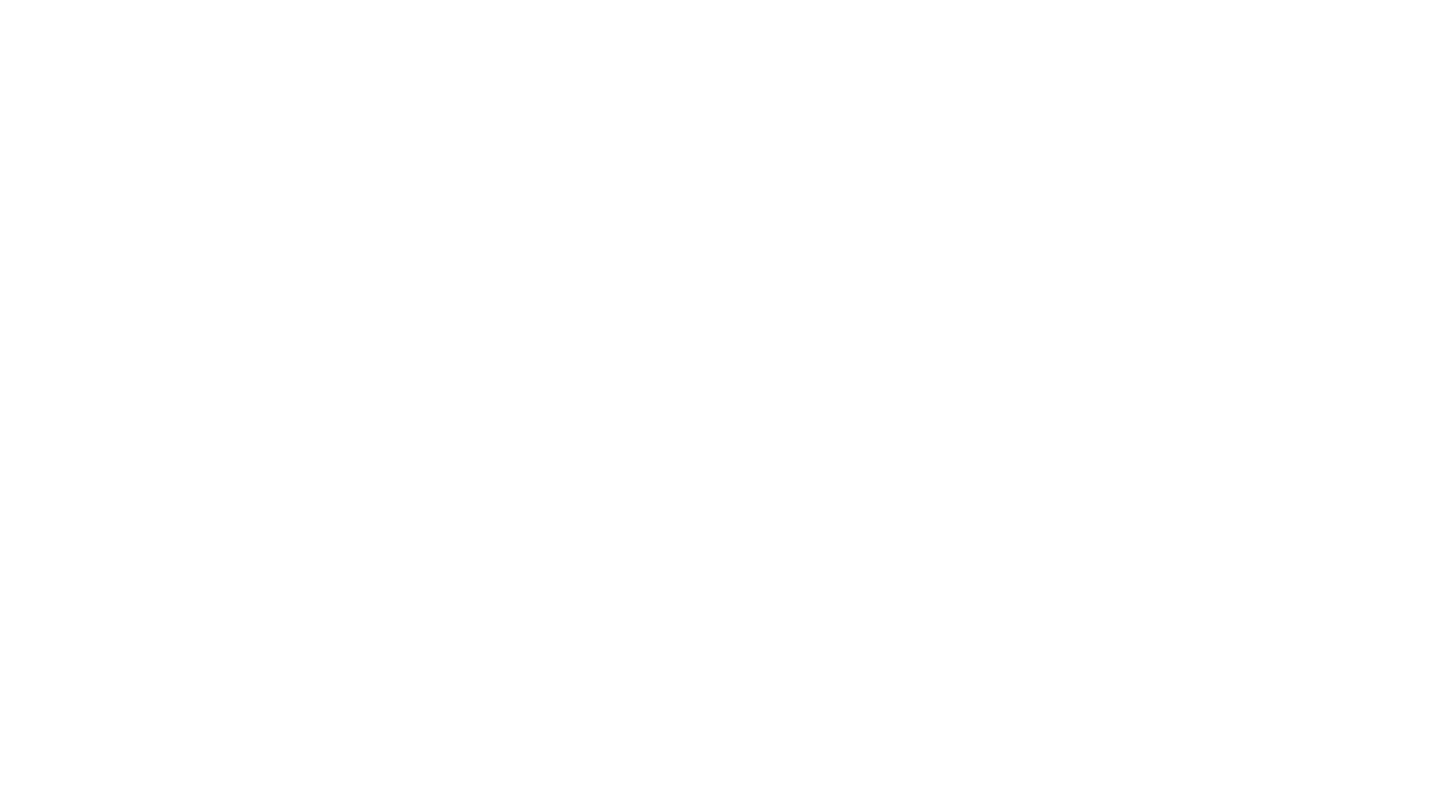
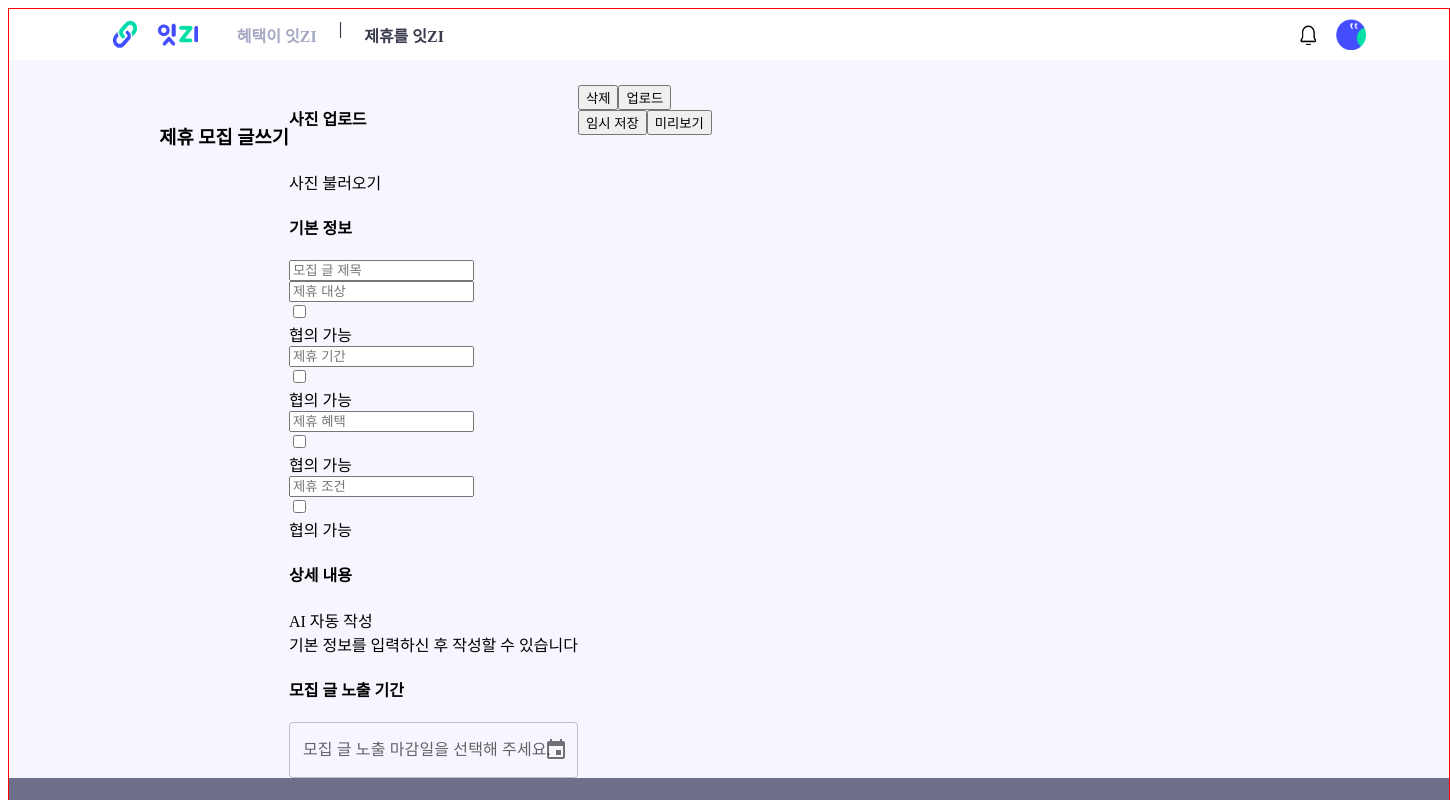
Before and after one commit to IT-ZI/ITZI-FE, a React (Create React App) app in the folder itzi/: page /cooperation/write/new in a window 1280 px wide. Before the commit this address had no page. Shown: the top 800 px of the page, 1450 px wide, since content can reach past the window. Built offline with nearby package versions, Linux system fonts and the light colour scheme.

Commit message:
dp-mg-02 화면 구현 일부 완료 22

```diff
--- a/itzi/package.json
+++ b/itzi/package.json
@@ -3,10 +3,15 @@
   "version": "0.1.0",
   "private": true,
   "dependencies": {
+    "@emotion/react": "^11.14.0",
+    "@emotion/styled": "^11.14.1",
+    "@mui/material": "^7.3.1",
+    "@mui/x-date-pickers": "^8.10.2",
     "@testing-library/dom": "^10.4.1",
     "@testing-library/jest-dom": "^6.7.0",
     "@testing-library/react": "^16.3.0",
     "@testing-library/user-event": "^13.5.0",
+    "dayjs": "^1.11.13",
     "react": "^19.1.1",
     "react-dom": "^19.1.1",
     "react-router-dom": "^7.8.0",
--- a/itzi/src/App.js
+++ b/itzi/src/App.js
@@ -1,12 +1,16 @@
 import { Route, Routes, Navigate} from "react-router-dom"
+import { LocalizationProvider } from '@mui/x-date-pickers';
+import { AdapterDayjs } from '@mui/x-date-pickers/AdapterDayjs';
 import RootLayout from "./layouts/RootLayout"
 import Benefits from "./pages/home/Benefits"
 import Cooperation from "./pages/home/Cooperation"
 import StoreDetail from "./pages/detailpage/StoreDetail"
 import CooperationWrite, { BenefitTab, RecruitTab } from "./pages/write/CooperationWrite"
+import Write from "./pages/write/Write"
 
 const App = () => {
   return (
+    <LocalizationProvider dateAdapter={AdapterDayjs}>
       <Routes>
         <Route element={<RootLayout/>}>
           <Route index element={<Navigate to="/benefits" replace />}/>
@@ -18,8 +22,10 @@ const App = () => {
             <Route path="recruit" element={<RecruitTab />} />
             <Route path="benefit" element={<BenefitTab />} />
           </Route>
+          <Route path="/cooperation/write/new" element={<Write />} />
         </Route>
       </Routes>
+    </LocalizationProvider>
   )
 }
 
--- a/itzi/src/assets/scss/section/write/_write.scss
+++ b/itzi/src/assets/scss/section/write/_write.scss
@@ -303,6 +303,7 @@
             font-family: 'Pretendard-Regular';
             color: #fff;
             border: none;
+            cursor: pointer;
         }
     }
 
--- a/itzi/src/pages/write/CooperationWrite.jsx
+++ b/itzi/src/pages/write/CooperationWrite.jsx
@@ -273,7 +273,7 @@ const CooperationWrite = () => {
 
                         <button
                             className="write_btn"
-                            onClick={() => navigate('/cooperation/write/recruit')}
+                            onClick={() => navigate('/cooperation/write/new')}
                         >
                             + 제휴 모집 글쓰기
                         </button>
--- a/itzi/src/pages/write/Write.jsx
+++ b/itzi/src/pages/write/Write.jsx
@@ -1,6 +1,10 @@
-import React from 'react';
+import React, { useState } from 'react';
+import { DatePicker } from '@mui/x-date-pickers/DatePicker';
+import dayjs from 'dayjs';
 
 const Write = () => {
+    const [endDate, setEndDate] = useState(null);
+
     return (
         <div className='Write_wrap'>
             <div className="write_header">
@@ -11,25 +15,71 @@ const Write = () => {
                 <h4>사진 업로드</h4>
                 <div className="img_section">
                     <img src="" alt="" />
+                    <div className="discription">사진 불러오기</div>
                 </div>
 
                 <h4>기본 정보</h4>
                 <input type="text" className="board_input" placeholder='모집 글 제목' />
                 <div className="coop">
-                    <input type="text" className="board_input" placeholder='모집 글 제목' />
+                    <input type="text" className="board_input" placeholder='제휴 대상' />
                     <div className="check">
+                        <input type='checkbox' id='checkbox' />
+                        <div className="able">협의 가능</div>
+                    </div>
+                </div>
+                <div className="coop">
+                    <input type="text" className="board_input" placeholder='제휴 기간' />
+                    <div className="check">
+                        <input type='checkbox' id='checkbox' />
+                        <div className="able">협의 가능</div>
+                    </div>
+                </div>
+                <div className="coop">
+                    <input type="text" className="board_input" placeholder='제휴 혜택' />
+                    <div className="check">
+                        <input type='checkbox' id='checkbox' />
+                        <div className="able">협의 가능</div>
+                    </div>
+                </div>
+                <div className="coop">
+                    <input type="text" className="board_input" placeholder='제휴 조건' />
+                    <div className="check">
+                        <input type='checkbox' id='checkbox' />
+                        <div className="able">협의 가능</div>
+                    </div>
+                </div>
 
-                    </div>
+                <h4>상세 내용</h4>
+                <div className="ai_section">
+                    <div className="ai_auto">AI 자동 작성</div>
+                    <div className="ai_desc">기본 정보를 입력하신 후 작성할 수 있습니다</div>
+                </div>
+
+                <h4>모집 글 노출 기간</h4>
+                <div className="date_section">
+                    <DatePicker
+                        label="모집 글 노출 마감일을 선택해 주세요."
+                        value={endDate}
+                        onChange={(newValue) => setEndDate(newValue)}
+                        format="YYYY.MM.DD"
+                        slotProps={{
+                            textField: {
+                                fullWidth: true,
+                                placeholder: "모집 글 노출 마감일을 선택해 주세요.",
+                                inputProps: { placeholder: "모집 글 노출 마감일을 선택해 주세요." },
+                            },
+                        }}
+                    />
                 </div>
             </div>
             <div className="write_footer">
                 <div className="footer_left">
-                    <button></button>
-                    <button></button>
+                    <button className='delete'>삭제</button>
+                    <button className='upload'>업로드</button>
                 </div>
                 <div className="footer_right">
-                    <button></button>
-                    <button></button>
+                    <button className='draft'>임시 저장</button>
+                    <button className='preview'>미리보기</button>
                 </div>
             </div>
         </div>
```
Also changed, not shown: 1 other file (tests, documents, lock files or other folders). Lines whose indentation alone changed are shown as unchanged.
